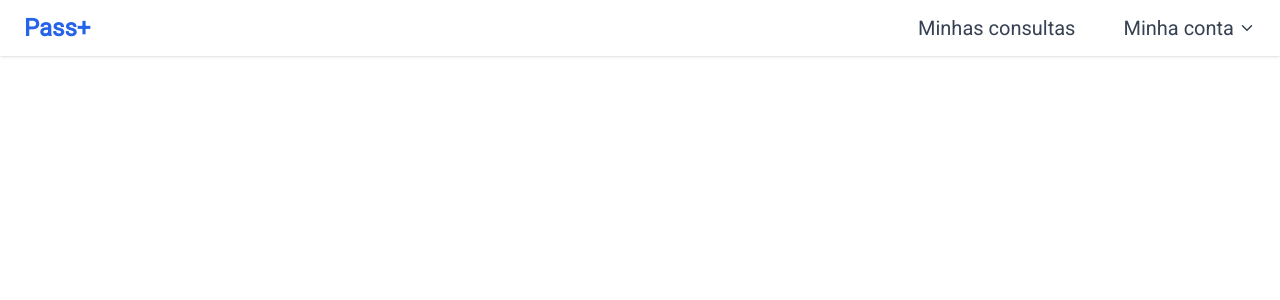
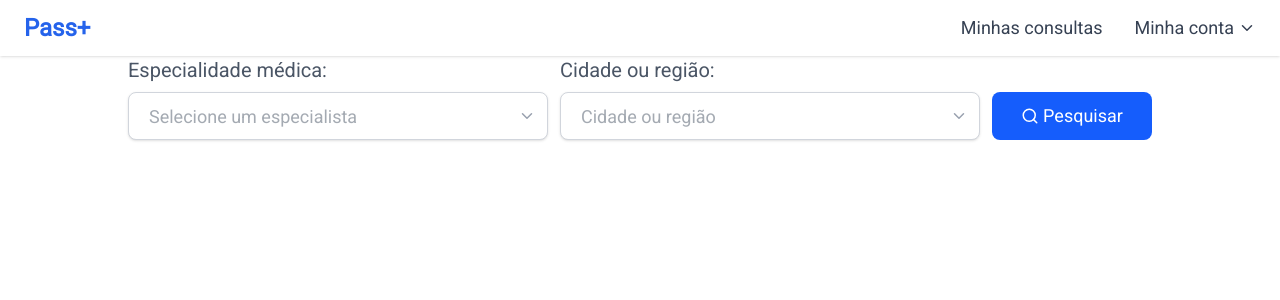
Before and after one commit to Guilherme549/PassMais-frontend, a Next.js app in the folder pass-mais/: page /medical-appointments in a window 1280 px wide. Shown: the top 300 px of the page. Built offline with nearby package versions, Linux system fonts and the light colour scheme; no server answers; sample sign-in values are in the browser's storage.

Commit message:
Feat SearchBar

```diff
--- a/pass-mais/package.json
+++ b/pass-mais/package.json
@@ -11,6 +11,7 @@
   "dependencies": {
     "@heroicons/react": "^2.2.0",
     "@types/next-auth": "^3.15.0",
+    "framer-motion": "^12.9.2",
     "lucide-react": "^0.488.0",
     "next": "15.3.0",
     "next-auth": "^4.24.11",
--- a/pass-mais/src/app/globals.css
+++ b/pass-mais/src/app/globals.css
@@ -6,9 +6,6 @@
 
 @theme inline {
   --color-background: var(--background);
-  --color-foreground: var(--foreground);
-  --font-sans: var(--font-geist-sans);
-  --font-mono: var(--font-geist-mono);
 }
 
 @media (prefers-color-scheme: dark) {
--- /dev/null
+++ b/pass-mais/src/app/medical-appointments/components/SearchBar.tsx
@@ -0,0 +1,63 @@
+"use client";
+
+import { ChevronDown, Search } from "lucide-react";
+
+export default function SearchBar() {
+    return (
+        <div className="w-full flex justify-center px-4">
+            <form className="w-full max-w-5xl flex flex-col md:flex-row gap-4 md:gap-3">
+                {/* Campo de Especialidade Médica */}
+                <div className="flex flex-col w-full">
+                    <label
+                        htmlFor="medical-specialty"
+                        className="text-lg md:text-xl text-gray-600 mb-2"
+                    >
+                        Especialidade médica:
+                    </label>
+                    <div className="relative">
+                        <input
+                            type="text"
+                            name="medical-specialty"
+                            placeholder="Selecione um especialista"
+                            className="w-full h-12 text-gray-600 rounded-lg focus:ring-2 focus:ring-blue-500 focus:ring-opacity-20 outline-none transition-colors duration-200 pl-5 pr-10 bg-white border border-gray-300 shadow-sm text-base md:text-lg"
+                        />
+                        <span className="absolute right-3 top-1/2 transform -translate-y-1/2 text-gray-400">
+                            <ChevronDown size={18} />
+                        </span>
+                    </div>
+                </div>
+
+                {/* Campo de Cidade ou Região */}
+                <div className="flex flex-col w-full">
+                    <label
+                        htmlFor="city-region"
+                        className="text-lg md:text-xl text-gray-600 mb-2"
+                    >
+                        Cidade ou região:
+                    </label>
+                    <div className="relative">
+                        <input
+                            type="text"
+                            name="city-region"
+                            placeholder="Cidade ou região"
+                            className="w-full h-12 text-gray-600 rounded-lg focus:ring-2 focus:ring-blue-500 focus:ring-opacity-20 outline-none transition-colors duration-200 pl-5 pr-10 bg-white border border-gray-300 shadow-sm text-base md:text-lg"
+                        />
+                        <span className="absolute right-3 top-1/2 transform -translate-y-1/2 text-gray-400">
+                            <ChevronDown size={18} />
+                        </span>
+                    </div>
+                </div>
+
+                {/* Botão de Pesquisa */}
+                <div className="flex items-end">
+                    <button
+                        className="w-full md:w-40 h-12 bg-blue-600 text-white rounded-lg flex items-center justify-center cursor-pointer transition transform active:scale-95 duration-100 text-base md:text-lg"
+                    >
+                        <Search size={18} className="mr-1" />
+                        <span>Pesquisar</span>
+                    </button>
+                </div>
+            </form>
+        </div>
+    );
+}
--- a/pass-mais/src/app/medical-appointments/page.tsx
+++ b/pass-mais/src/app/medical-appointments/page.tsx
@@ -1,6 +1,7 @@
 import NavBar from "@/components/NavBar";
 import { getServerSession } from "next-auth";
 import { redirect } from "next/navigation";
+import SearchBar from "./components/SearchBar";
 
 export default async function MedicalAppointments() {
     const session = await getServerSession();
@@ -10,8 +11,13 @@ export default async function MedicalAppointments() {
     }
 
     return (
-        <div className="bg-[#D9D9D9]">
+        <div>
             <NavBar />
+            <div className="flex justify-center items-center w-full">
+                <div className="w-[71.25rem]">
+                    <SearchBar />
+                </div>
+            </div>
         </div>
     );
 }
--- a/pass-mais/src/components/NavBar.tsx
+++ b/pass-mais/src/components/NavBar.tsx
@@ -1,30 +1,41 @@
 'use client';
 
-import { ChevronDown } from "lucide-react";
+import { ChevronDown, Menu, X } from "lucide-react";
 import Link from 'next/link';
 import { useState } from "react";
 import UserMenu from "./UserMenu";
 
 export default function NavBar() {
     const [isMenuOpen, setIsMenuOpen] = useState(false);
+    const [isMobileMenuOpen, setIsMobileMenuOpen] = useState(false);
+
+    const toggleMobileMenu = () => {
+        setIsMobileMenuOpen(prev => !prev);
+        setIsMenuOpen(false); // Fecha o UserMenu ao abrir/fechar o menu mobile
+    };
+
+    const toggleUserMenu = () => {
+        setIsMenuOpen(prev => !prev);
+    };
 
     return (
-        <nav className="h-14 w-full bg-white shadow-sm ">
-            <div className="flex justify-between items-center max-w-7xl mx-auto px-6 h-full">
+        <nav className="h-14 w-full bg-white shadow-sm">
+            <div className="flex justify-between items-center max-w-7xl mx-auto px-4 sm:px-6 h-full">
                 <Link href="/">
                     <span className="text-[#2563EB] font-bold text-2xl">Pass+</span>
                 </Link>
 
-                <div className="flex items-center gap-12 relative">
+                {/* Menu Desktop */}
+                <div className="hidden md:flex items-center gap-8 relative">
                     <Link href="#">
-                        <span className="text-gray-700 hover:text-[#1078B0] transition-colors text-xl">
+                        <span className="text-gray-700 hover:text-[#1078B0] transition-colors text-lg">
                             Minhas consultas
                         </span>
                     </Link>
 
                     <button
-                        onClick={() => setIsMenuOpen(prev => !prev)}
-                        className="flex items-center gap-1 text-gray-700 text-xl hover:text-[#1078B0] transition-colors focus:outline-none cursor-pointer"
+                        onClick={toggleUserMenu}
+                        className="flex items-center gap-1 text-gray-700 text-lg hover:text-[#1078B0] transition-colors focus:outline-none cursor-pointer"
                     >
                         Minha conta <ChevronDown size={18} />
                     </button>
@@ -35,7 +46,41 @@ export default function NavBar() {
                         </div>
                     )}
                 </div>
+
+                {/* Ícone de Hambúrguer para Mobile */}
+                <button
+                    className="md:hidden text-gray-700 hover:text-[#1078B0] focus:outline-none"
+                    onClick={toggleMobileMenu}
+                >
+                    {isMobileMenuOpen ? <X size={24} /> : <Menu size={24} />}
+                </button>
             </div>
+
+            {/* Menu Mobile */}
+            {isMobileMenuOpen && (
+                <div className="md:hidden bg-white shadow-lg w-full absolute top-14 left-0 z-50">
+                    <div className="flex flex-col items-start gap-4 p-4">
+                        <Link href="#" onClick={toggleMobileMenu}>
+                            <span className="text-gray-700 hover:text-[#1078B0] transition-colors text-lg">
+                                Minhas consultas
+                            </span>
+                        </Link>
+
+                        <button
+                            onClick={toggleUserMenu}
+                            className="flex items-center gap-1 text-gray-700 text-lg hover:text-[#1078B0] transition-colors focus:outline-none cursor-pointer"
+                        >
+                            Minha conta <ChevronDown size={18} />
+                        </button>
+
+                        {isMenuOpen && (
+                            <div className="w-full mt-2">
+                                <UserMenu />
+                            </div>
+                        )}
+                    </div>
+                </div>
+            )}
         </nav>
     );
 }
```
Also changed, not shown: pass-mais/next-env.d.ts, 1 other file (tests, documents, lock files or other folders).
